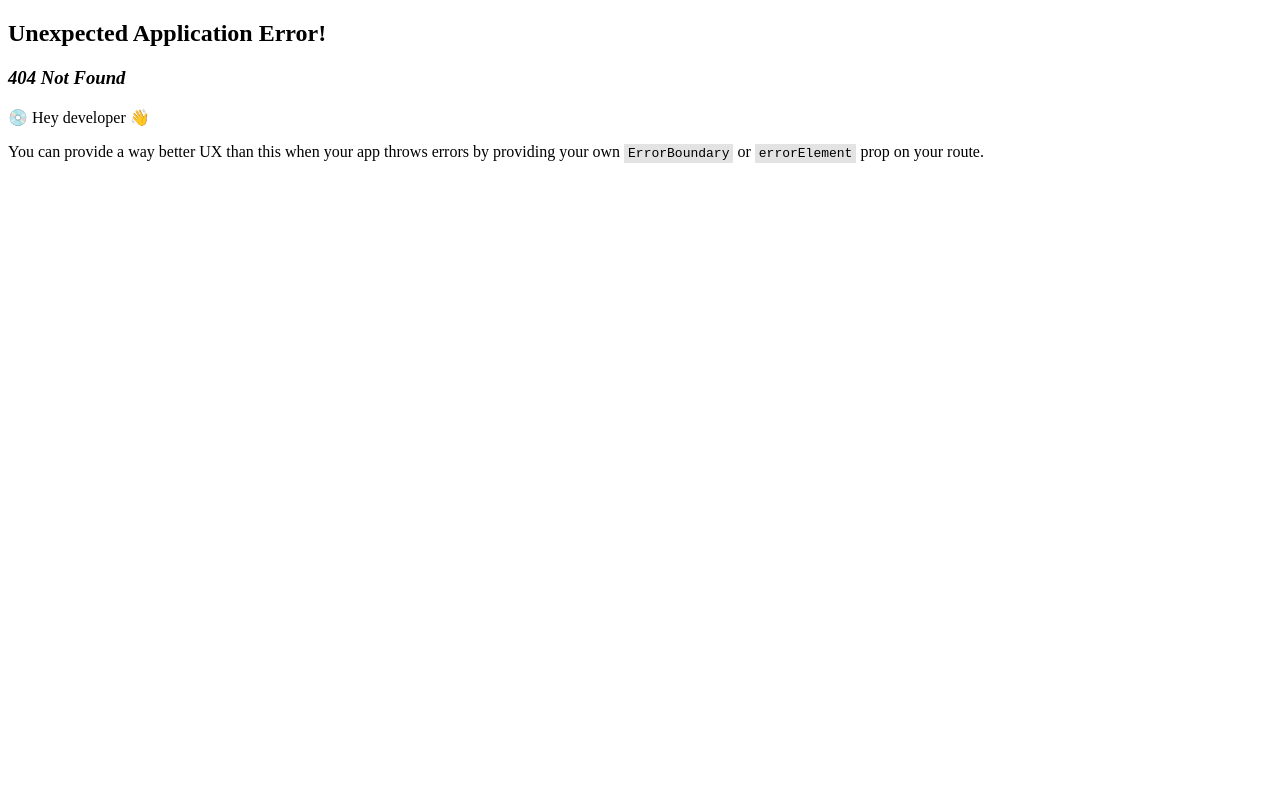
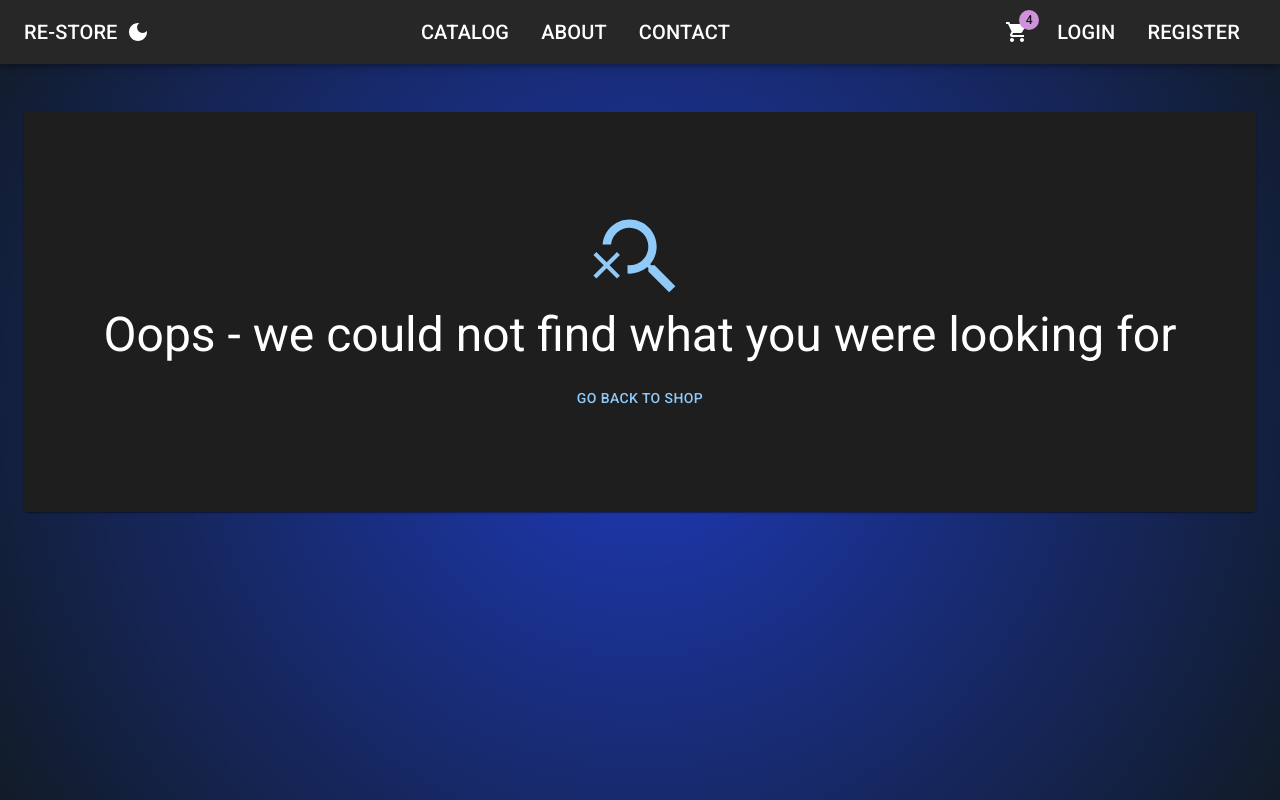
Before and after one commit to Petersonwei/dotnet-react-rtk, a React (Vite) app in the folder Restore/client/: page /not-found in a window 1280 px wide. Before the commit this address had no page. Built offline with nearby package versions, Linux system fonts and the light colour scheme.

Commit message:
Creating a server error component

```diff
--- a/Restore/client/src/app/api/baseApi.ts
+++ b/Restore/client/src/app/api/baseApi.ts
@@ -30,7 +30,6 @@ export const baseQueryWithErrorHandling = async (args: string | FetchArgs, api:
             case 400:
                 if (typeof responseData === 'string') toast.error(responseData);
                 else if ('errors' in responseData) {
-                    toast.error('validation error');
                     throw Object.values(responseData.errors).flat().join(', ')
                 }
                 else toast.error(responseData.title);
@@ -41,11 +40,11 @@ export const baseQueryWithErrorHandling = async (args: string | FetchArgs, api:
                 break;
             case 404:
                 if (typeof responseData === 'object' && 'title' in responseData)
-                    toast.error(responseData.title);
+                    router.navigate('/not-found')
                 break;
             case 500:
-                if (typeof responseData === 'object' && 'title' in responseData)
-                    toast.error(responseData.title);
+                if (typeof responseData === 'object')
+                    router.navigate('/server-error', {state: {error: responseData}})
                 break;
             default:
                 break;
--- /dev/null
+++ b/Restore/client/src/app/errors/NotFound.tsx
@@ -0,0 +1,26 @@
+import { SearchOff } from "@mui/icons-material";
+import { Button, Paper, Typography } from "@mui/material";
+import { Link } from "react-router-dom";
+
+export default function NotFound() {
+  return (
+    <Paper
+        sx={{
+            height: 400,
+            display: 'flex',
+            flexDirection: 'column',
+            justifyContent: 'center',
+            alignItems: 'center',
+            p: 6
+        }}
+    >
+        <SearchOff sx={{fontSize: 100}} color="primary" />
+        <Typography gutterBottom variant="h3">
+            Oops - we could not find what you were looking for
+        </Typography>
+        <Button fullWidth component={Link} to='/catalog'>
+            Go back to shop
+        </Button>
+    </Paper>
+  )
+}
--- /dev/null
+++ b/Restore/client/src/app/errors/ServerError.tsx
@@ -0,0 +1,22 @@
+import { Divider, Paper, Typography } from "@mui/material";
+import { useLocation } from "react-router-dom"
+
+export default function ServerError() {
+    const {state} = useLocation();
+
+    return (
+        <Paper>
+            {state.error ? (
+                <>
+                    <Typography gutterBottom variant="h3" sx={{px: 4, pt: 2}} color="secondary">
+                        {state.error.title}
+                    </Typography>
+                    <Divider />
+                    <Typography variant="body1" sx={{p: 4}}>{state.error.detail}</Typography>
+                </>
+            ) : (
+                <Typography variant="h5" gutterBottom>Server error</Typography>
+            )}
+        </Paper>
+    )
+}
```
Also changed, not shown: Restore/client/src/app/routes/Routes.tsx (+6 -1 lines), 12 other files (tests, documents, lock files or other folders).
